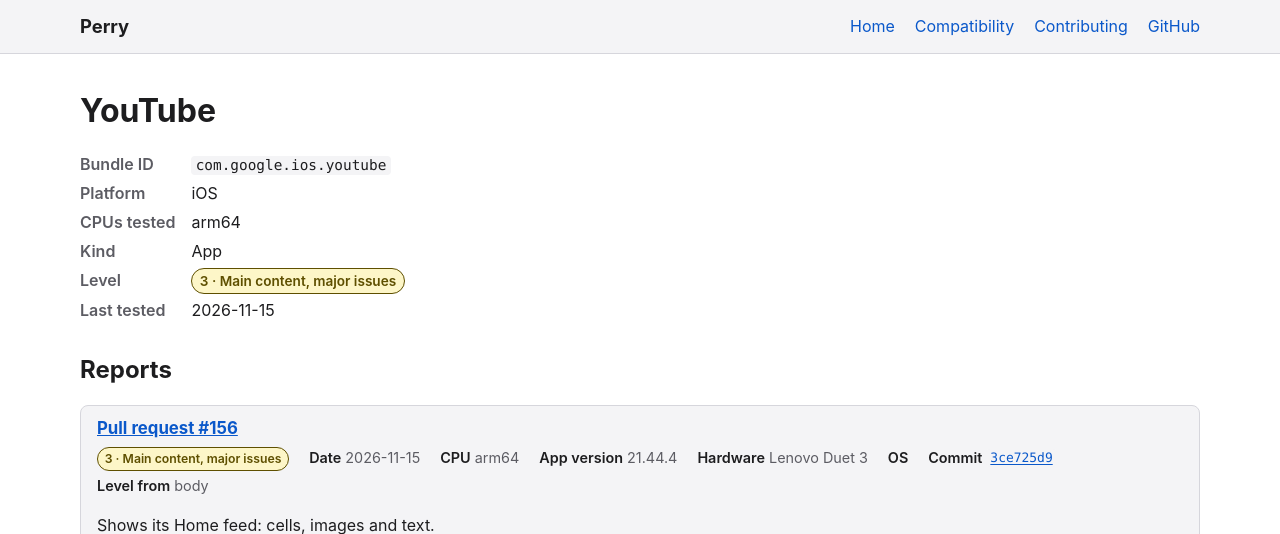
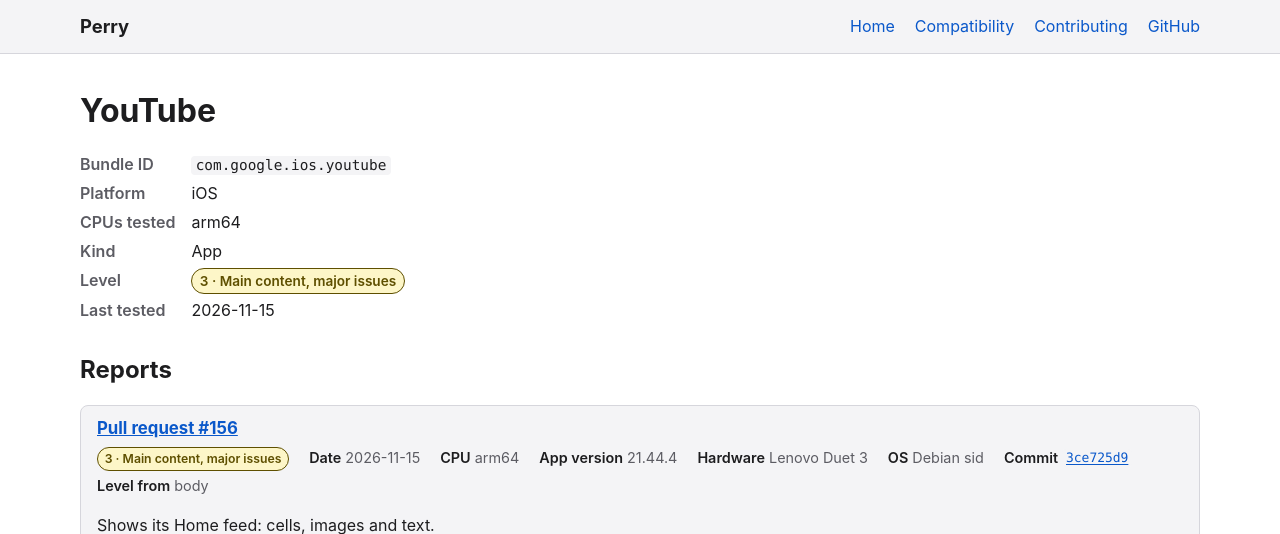
Before and after one commit to MillerTechnologyPeru/Perry, a Jekyll site: the page built from docs/_apps/ios/com.google.ios.youtube.md, in a window 1280 px wide, cut to the strip 0-534 px from the top of the page. Built offline with Jekyll 4.4.1, drawn with Linux system fonts in a browser that asks for light colours.

Commit message:
Add the OS to YouTube's reports

```diff
--- a/docs/_apps/ios/com.google.ios.youtube.md
+++ b/docs/_apps/ios/com.google.ios.youtube.md
@@ -11,6 +11,7 @@ reports:
     cpu: arm64
     app_version: "21.44.4"
     hardware: Lenovo Duet 3
+    os: Debian sid
     level: 1
     source: body
     notes: Runs about 10 seconds with no window, then crashes.
@@ -21,6 +22,7 @@ reports:
     cpu: arm64
     app_version: "21.44.4"
     hardware: Lenovo Duet 3
+    os: Debian sid
     level: 3
     source: body
     notes: Runs for minutes signed in and shows its home screen; the feed is empty.
@@ -31,6 +33,7 @@ reports:
     cpu: arm64
     app_version: "21.44.4"
     hardware: Lenovo Duet 3
+    os: Debian sid
     level: 3
     source: body
     notes: "Shows its Home feed: cells, images and text."
```
